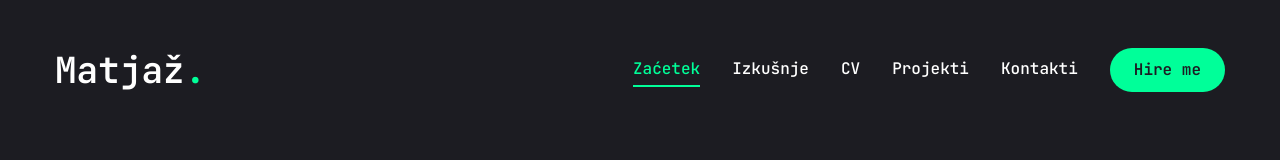
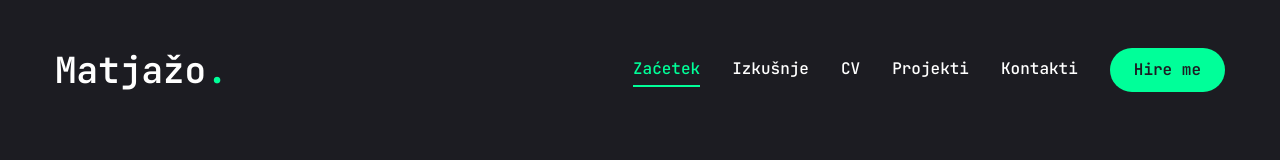
Before and after one commit to matjazo18/matjaz-portfolio, a Next.js app: page / in a window 1280 px wide. Shown: the top 160 px of the page. Built offline with nearby package versions, Linux system fonts and the light colour scheme.

Commit message:
Matjažo.

```diff
--- a/components/Header.jsx
+++ b/components/Header.jsx
@@ -11,7 +11,7 @@ const Header = () => {
 
         <Link href="/">
           <h1 className="text-4xl font-semibold">
-            Matjaž
+            Matjažo
             <span className=" text-accent">.</span>
           </h1>
         </Link>
```
